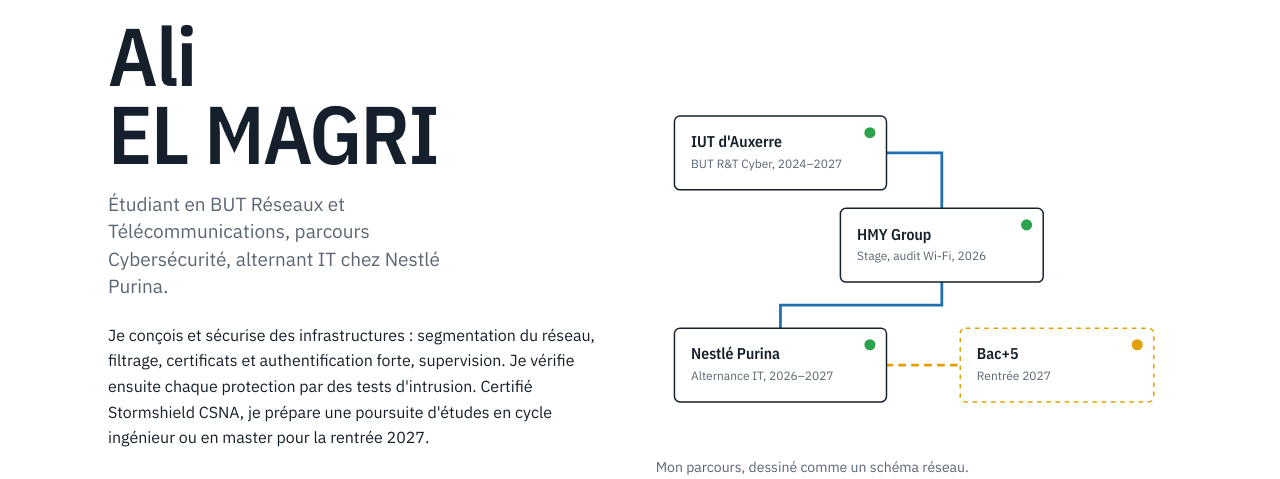
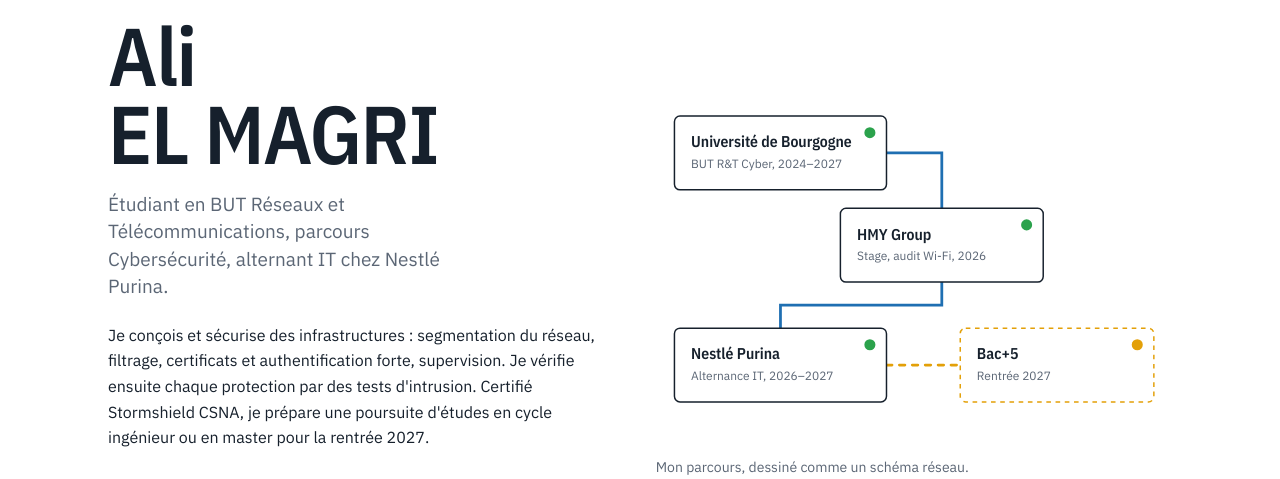
Before and after one commit to ali-elmagri/ali-elmagri.github.io, a plain HTML site: page index.html in a window 1280 px wide. Shown: the part 120-599 px from the top of the page. Drawn offline with nearby package versions, Linux system fonts and the light colour scheme.

Commit message:
Update index.html

```diff
--- a/index.html
+++ b/index.html
@@ -48,7 +48,7 @@
           <g class="node" transform="translate(20,50)">
             <rect width="230" height="80" rx="6"/>
             <circle class="led" cx="212" cy="18" r="7" fill="#2BA24C"/>
-            <text class="t1" x="18" y="34">IUT d'Auxerre</text>
+            <text class="t1" x="18" y="34">Université de Bourgogne</text>
             <text class="t2" x="18" y="56">BUT R&amp;T Cyber, 2024–2027</text>
           </g>
           <g class="node" transform="translate(200,150)">
```
